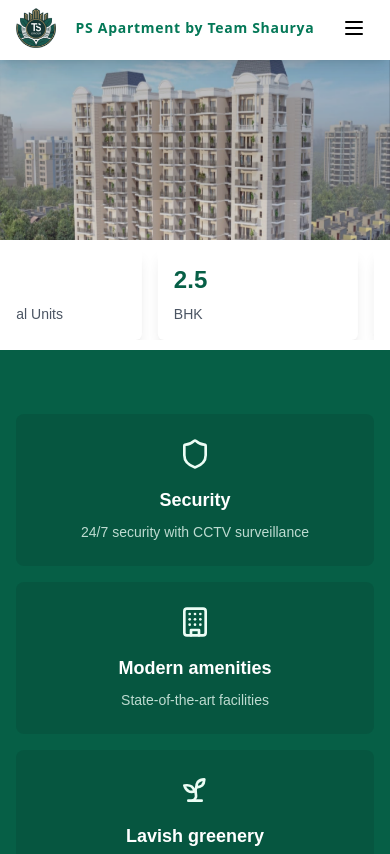
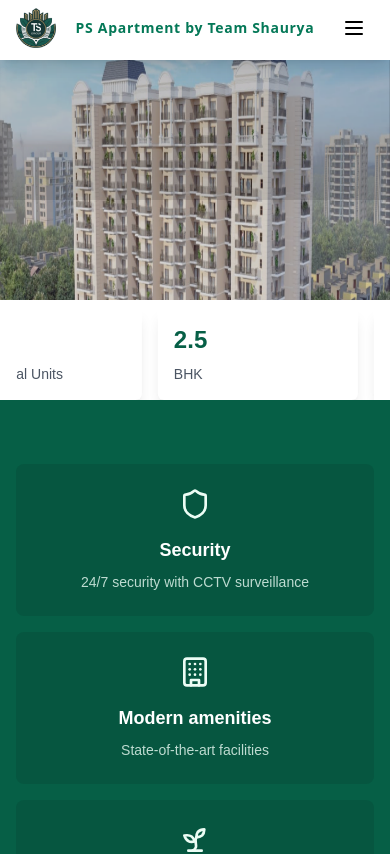
Before and after one commit to vishalonlyy/Estate-, a Next.js app in the folder estate/: page / in a window 390 px wide. Shown: the top 854 px of the page. Built offline with nearby package versions, Linux system fonts and the light colour scheme.

Commit message:
Adjust scaling and positioning in Home component for improved layout and responsiveness

```diff
--- a/estate/src/app/page.tsx
+++ b/estate/src/app/page.tsx
@@ -66,13 +66,13 @@ export default function Home() {
       <Navbar />
       {/* Hero Section */}
       <div className="relative xxsm:h-[200px] sm:h-[500px] md:h-[480px] w-full bg-black">
-        <div className="h-[100%] xxsm:scale-y-[1.4]  bg-black overflow-hidden">
+        <div className="h-[100%] xxsm:scale-y-[2]  bg-black overflow-hidden">
           <ImageSection />
         </div>
 
         <div className="absolute inset-0 bg-black/10" />
 
-                <div className="w-full transform xxsm:translate-y-[140px] md:translate-y-[130px] absolute bottom-0">
+                <div className="w-full transform xxsm:translate-y-[200px] md:translate-y-[130px] absolute bottom-0">
           <div className="max-w-7xl mx-auto px-4 sm:px-6 lg:px-8">
             {/* Marquee for mobile */}
             <div className="block md:hidden overflow-hidden whitespace-nowrap">
@@ -127,7 +127,7 @@ export default function Home() {
       </div>
 
       {/* Features Section */}
-            <div className="bg-emerald-800 text-white py-16 xxsm:mt-[150px] md:mt-[150px] mb-[30px]">
+            <div className="bg-emerald-800 text-white py-16 xxsm:mt-[200px] md:mt-[150px] mb-[30px]">
               <div className="max-w-7xl mx-auto px-4 sm:px-6 lg:px-8">
                 <div className="grid grid-cols-1 sm:grid-cols-2 md:grid-cols-3 lg:grid-cols-5 gap-4 sm:gap-6 md:gap-8">
                   {[
```
